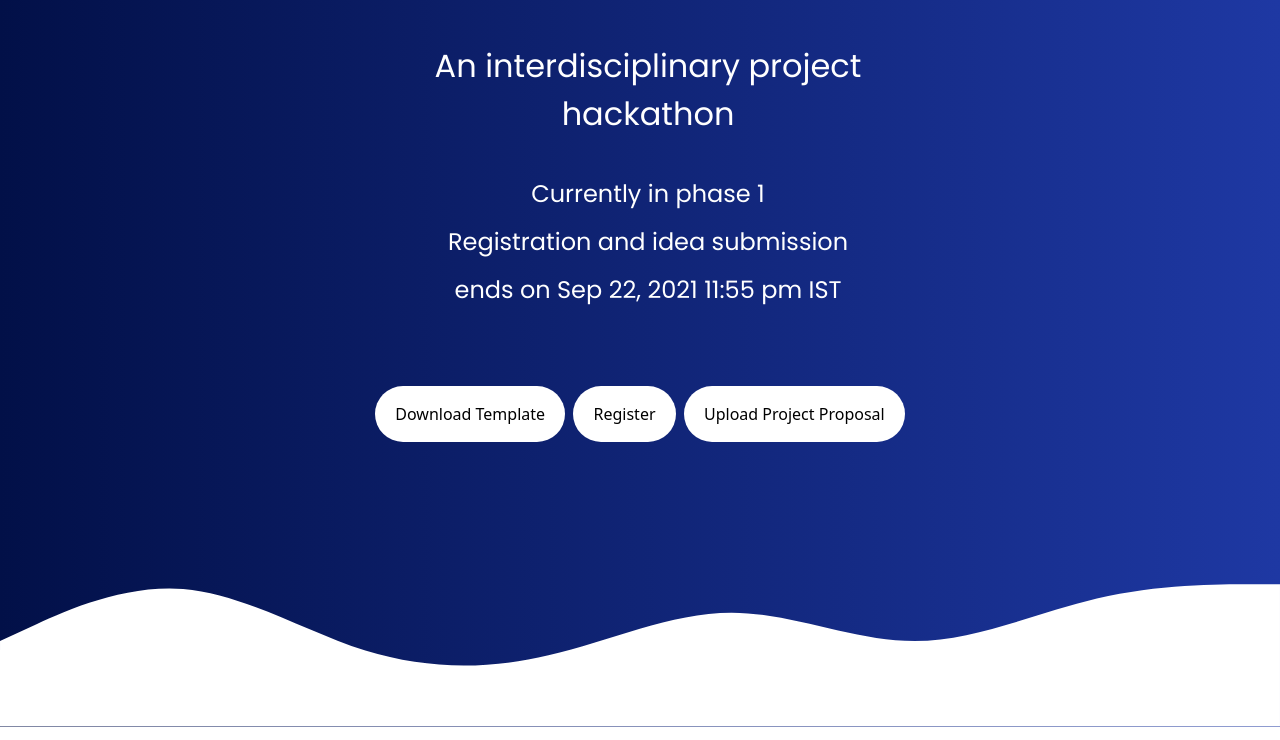
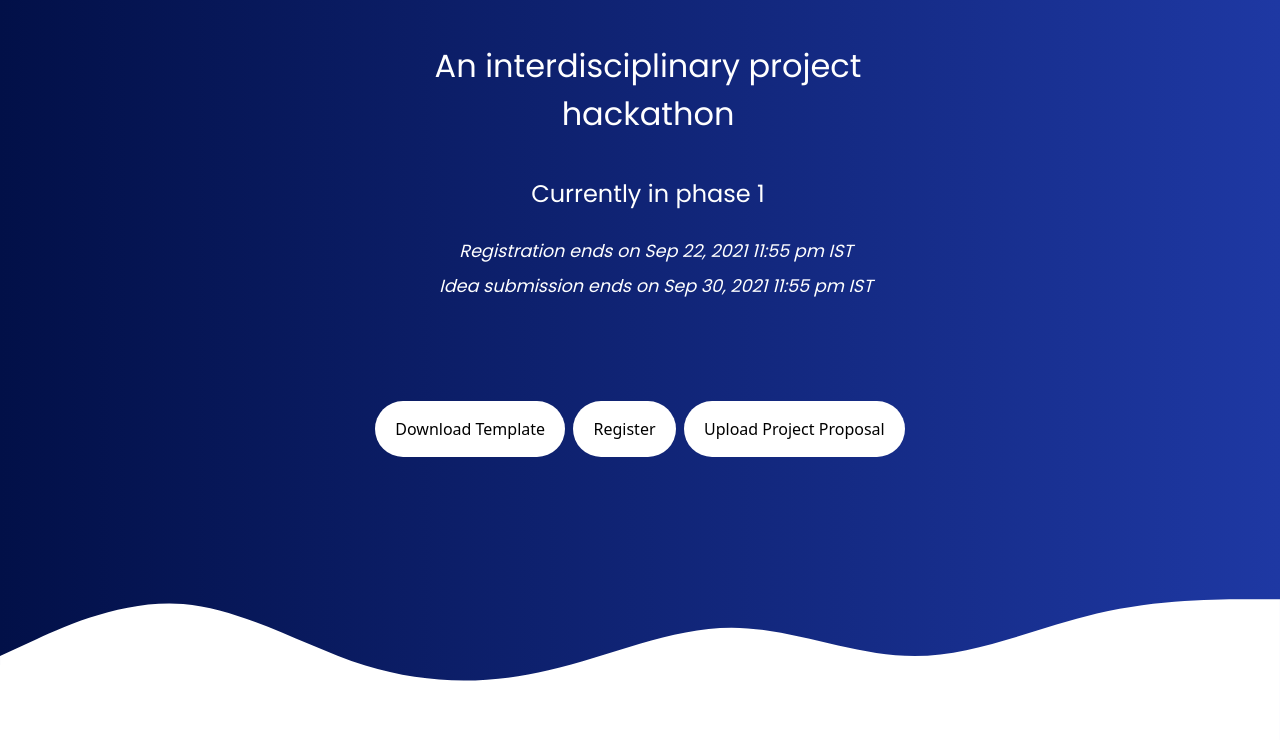
Before and after one commit to Coding-Club-PSGCT/codingclub, a Flask app: page / in a window 1280 px wide. Shown: the part 441-1181 px from the top of the page. Run offline with Flask 2, Linux system fonts and the light colour scheme; some libraries are stand-ins or nearby versions.

Commit message:
Update info in landing page

```diff
--- a/app/static/scss/components/_typography.scss
+++ b/app/static/scss/components/_typography.scss
@@ -42,6 +42,21 @@
             display: inline-block;
         }
      }
+
+     &--description4{
+        font-size: 0.70rem;
+        font-weight: 100;
+        display: block;
+        color: $white;
+        margin-bottom: 0.5rem;
+        padding : 0 0 1rem 1rem;
+        text-transform: none;
+
+        @include media-breakpoint-up(lg){
+           font-size: 1.1rem;
+           display: inline-block;
+       }
+    }
 
       &--codingclub{
         display: inline-block;
--- a/app/templates/index.html
+++ b/app/templates/index.html
@@ -86,7 +86,11 @@
                 <p>
                   Currently in phase 1
                   <br>
-                  Registration and idea submission <br> ends on Sep 22, 2021 11:55 pm IST
+                  <div class="display-2--description4 lh-lg">
+                    <em>Registration ends on Sep 22, 2021 11:55 pm IST</em>
+                    <br>
+                    <em>Idea submission ends on Sep 30, 2021 11:55 pm IST</em>
+                  </div>
                 </p>
               </div>
               </h1>
```
Also changed, not shown: app/static/assets/css/style.css, 1 other file.
